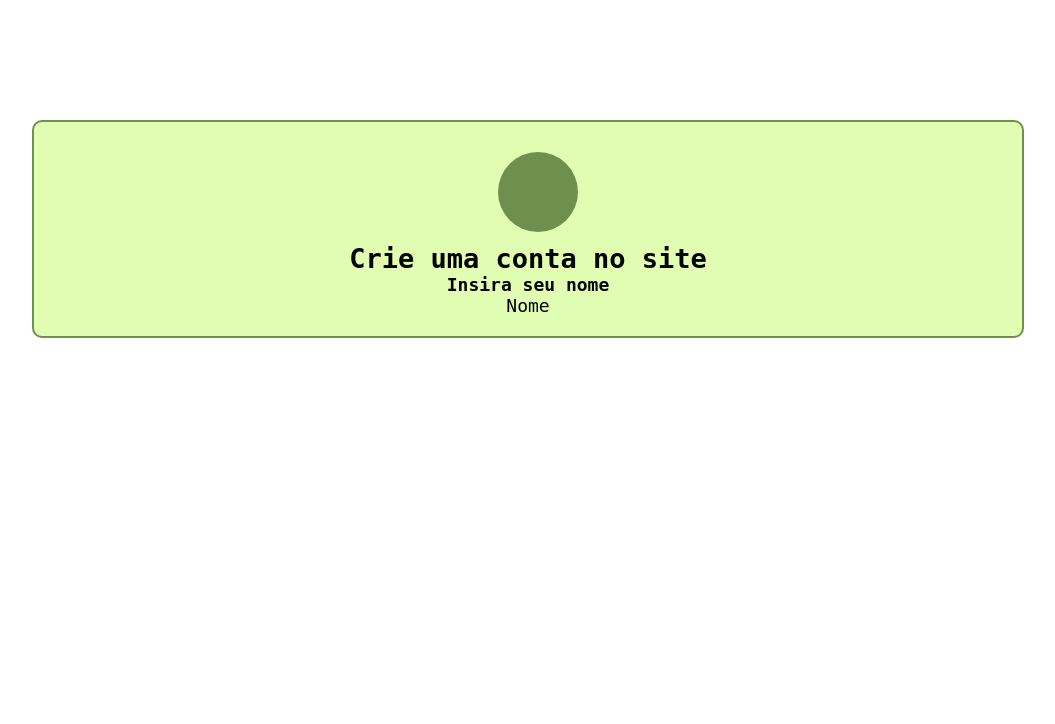
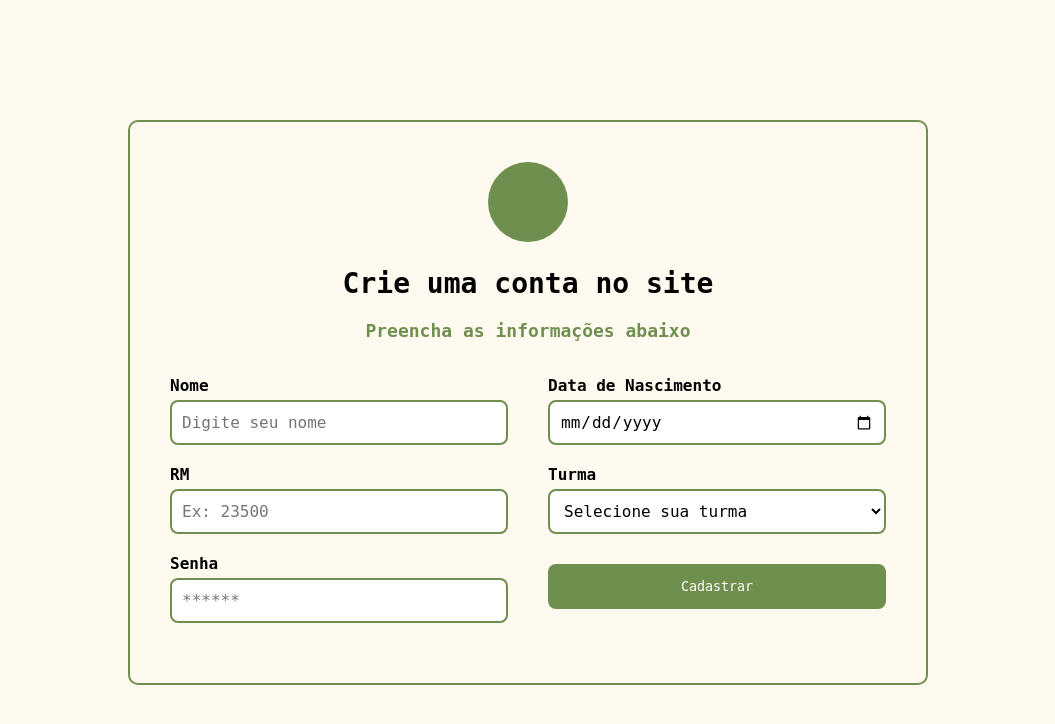
Before and after one commit to purrsPoint/PW-III, a PHP site: page /pages/signin.html in a window 1280 px wide. Shown: the top 724 px of the page, without its empty margins (112-1167 px from the left). Run offline with PHP 8.4, Linux system fonts and the light colour scheme; some web fonts are replaced.

Commit message:
sign in update

```diff
--- a/Inter/css/style.css
+++ b/Inter/css/style.css
@@ -1,12 +1,24 @@
+
+
 @import url('https://fonts.googleapis.com/css2?family=Datatype:wght@100..900&display=swap');
+
+:root {
+    --off-white: #FFFAF0;       /* Fundo principal */
+    --verde-claro: #DBEBC0;     /* Navbar e Lateral */
+    --verde-banner: #E1FDB2;    /* Fundo dos Banners */
+    --verde-destaque: #C6E4A7;  /* Hover e tags <p> */
+    --verde-escuro: #6F8F4F;    /* Bordas e Avatar */
+    --cinza-borda: gray;        /* Divisores fixos */
+    --branco-transp: #fffaf0ca; /* Fundo do Signin */
+}
 
 * {
     margin: 0;
     padding: 0;
     box-sizing: border-box;
     font-family: "Datatype", monospace;
+    background-color: var(--off-white);
 }
-
 a {
     text-decoration: none;
     color: inherit;
@@ -16,12 +28,11 @@ a {
 .navbar, .ladobar {
     position: fixed;
     left: 0;
-    background-color: #DBEBC0;
-    border-color: gray;
+    background-color: var(--verde-claro);
+    border-color: var(--cinza-borda);
     display: flex;
     justify-content: center;
 }
-
 .navbar {
     top: 0;
     width: 100%;
@@ -30,51 +41,45 @@ a {
     border-bottom: 1px solid;
     z-index: 10;
 }
-
 .ladobar {
     top: 100px;
     width: 150px;
     height: calc(100vh - 100px);
     border-right: 1px solid;
-    align-items: center; /* Centraliza a ul horizontalmente */
+    align-items: center;
     text-align: center;
 }
-
 /* Conteúdo */
 .content {
     margin-top: 100px;
-    margin-left: 150px; /* Alinhado com a largura da ladobar */
+    margin-left: 150px;
     padding: 20px;
     display: flex;
     flex-direction: column;
     align-items: center;
 }
-
-/* Banners e Grid (Página Esportes e Home) */
+/* Banners e Grid */
 .banner, .banner_placar {
-    width: 80%; /* Aumentei um pouco para não ficar espremido */
+    width: 80%;
     max-width: 1000px;
-    background-color: #e1fdb2;
-    border: 2px solid #6F8F4F;
+    background-color: var(--verde-banner);
+    border: 2px solid var(--verde-escuro);
     border-radius: 10px;
 }
-
 .banner {
     margin-top: 50px;
     display: flex;
     flex-direction: column;
 }
-
 .banner-grid {
     display: grid;
     grid-template-columns: repeat(3, 1fr);
     gap: 20px;
-    width: 90%; /* Aumentado para as caixas de esporte ficarem maiores */
+    width: 90%;
     margin-top: 50px;
 }
-
 .banner-grid .banner {
-    width: 100%; /* Ocupa o espaço total da coluna do grid */
+    width: 100%;
     height: 150px;
     margin-top: 0;
     justify-content: center;
@@ -83,35 +88,26 @@ a {
     font-weight: bold;
 }
 
-/*Elementos Internos */
+/* Elementos Internos */
 .banner_placar h1 { font-size: 80px; text-align: center; }
 .banner_placar h2, .banner_placar h3 { text-align: center; }
-
 .banner p, .banner_placar p {
-    background-color: #C6E4A7;
+    background-color: var(--verde-destaque);
     display: inline-block;
     padding: 5px 10px;
 }
-
-.banner p {
-    border-radius: 8px 8px 0 0;
- }
-.banner_placar p {
-    border-top-left-radius: 10px;
-}
-
+.banner p { border-radius: 8px 8px 0 0; }
+.banner_placar p { border-top-left-radius: 10px; }
 .cont {
     display: flex;
     justify-content: space-between;
     margin: 20px;
 }
-
 .in {
     display: flex;
     flex-direction: column;
     align-items: center;
 }
-
 .caixa {
     height: 50px;
     width: 50px;
@@ -119,7 +115,7 @@ a {
     border-radius: 8px;
 }
 
-/* 5. Menu Lateral */
+/* Menu Lateral */
 .ladobar ul {
     list-style: none;
     padding: 0;
@@ -127,22 +123,20 @@ a {
     display: flex;
     flex-direction: column;
     justify-content: space-around;
-    width: 100%; /* Garante que o hover pegue a largura toda */
+    width: 100%;
 }
-
 .ladobar li {
     padding: 10px 0;
     transition: all 0.2s ease;
     border-radius: 20px;
     line-height: 30px;
 }
-
 .ladobar li:hover, .ativo {
-    background-color: #C6E4A7 !important;
+    background-color: var(--verde-destaque) !important;
     cursor: pointer;
 }
 
-/*Inputs e Avatar */
+/* Inputs e Avatar */
 .search_bar {
     height: 40px;
     width: 200px;
@@ -150,18 +144,86 @@ a {
     padding: 0 20px;
     border-radius: 20px;
 }
-
 .image-holder {
     height: 40px;
     width: 40px;
     border-radius: 50%;
-    background-color: #6F8F4F;
+    background-color: var(--verde-escuro);
     position: absolute;
     right: 20px;
 }
 
-/*Signin config*/
-.signin .image-holder{ position: relative; top: 10px; left: 10px; width: 80px; height: 80px;}
-.signin .content { margin-left: 0; margin-top: 50px; }
-.signin .banner{ padding: 20px; display: flex; justify-content: space-around; align-items: center;}
-.signin{ font-size: large; text-align: center; }
+/* Signin Config *//* Signin config */
+.signin .content {
+    margin-left: 0;
+    margin-top: 50px;
+}
+
+.signin .banner {
+    background-color: var(--branco-transp);
+    width: 90%;
+    max-width: 800px;
+    padding: 40px;
+    display: flex;
+    flex-direction: column;
+    align-items: center;
+    gap: 15px;
+}
+
+.signin .image-holder {
+    position: relative;
+    right: auto;
+    width: 80px;
+    height: 80px;
+    margin-bottom: 10px;
+}
+
+.signin h2 { font-size: 28px; margin-bottom: 5px; }
+.signin h4 { font-size: 18px; color: var(--verde-escuro); margin-bottom: 20px; }
+
+.signin form {
+    display: flex;
+    flex-direction: row;
+    justify-content: center;
+    gap: 40px;
+    width: 100%;
+    background: transparent;
+}
+
+.signin .form-cont {
+    display: flex;
+    flex-direction: column;
+    flex: 1;
+    text-align: left;
+    background: transparent;
+}
+
+.signin label {
+    font-size: 16px;
+    margin-bottom: 5px;
+    font-weight: bold;
+    background: transparent;
+}
+
+.signin input,
+.signin select {
+    width: 100%;
+    height: 45px;
+    padding: 10px;
+    border: 2px solid var(--verde-escuro);
+    border-radius: 8px;
+    font-size: 16px;
+    background-color: #FFF;
+    margin-bottom: 20px;
+}
+.signin input[type="date"] {
+    font-family: inherit;
+}
+.signin button{
+    margin-top: 10px;
+    height: 45px;
+    background: var(--verde-escuro);
+    color: white; border: none;
+    border-radius: 8px;
+    cursor: pointer;
+}
--- a/Inter/pages/signin.html
+++ b/Inter/pages/signin.html
@@ -11,14 +11,38 @@
 <body class="signin">
     <div class="content">
         <div class="banner">
-            <div class="image-holder"></div><br>
+            <div class="image-holder"></div>
             <h2>Crie uma conta no site</h2>
-            <h4>Insira seu nome</h4>
+            <h4>Preencha as informações abaixo</h4>
 
             <form action="">
+                <div class="form-cont">
+                    <label for="nome">Nome</label>
+                    <input type="text" id="nome" placeholder="Digite seu nome">
+
+                    <label for="rm">RM</label>
+                    <input type="text" id="rm" placeholder="Ex: 23500">
+
+                    <label for="senha">Senha</label>
+                    <input type="password" id="senha" placeholder="******">
+                </div>
 
                 <div class="form-cont">
-                    <label for="nome">Nome</label>
+                    <label for="data-nasc">Data de Nascimento</label>
+                    <input type="date" id="data-nasc">
+
+                    <label for="turma">Turma</label>
+                    <select name="turma" id="turma">
+                        <option value="" disabled selected>Selecione sua turma</option>
+                        <option value="1ds">1° DS</option>
+                        <option value="2ds">2° DS</option>
+                        <option value="3ds">3° DS</option>
+                        <option value="1adm">1° Adm</option>
+                        <option value="2adm">2° Adm</option>
+                        <option value="3adm">3° Adm</option>
+                    </select>
+
+                    <button type="submit">Cadastrar</button>
                 </div>
             </form>
         </div>
```
